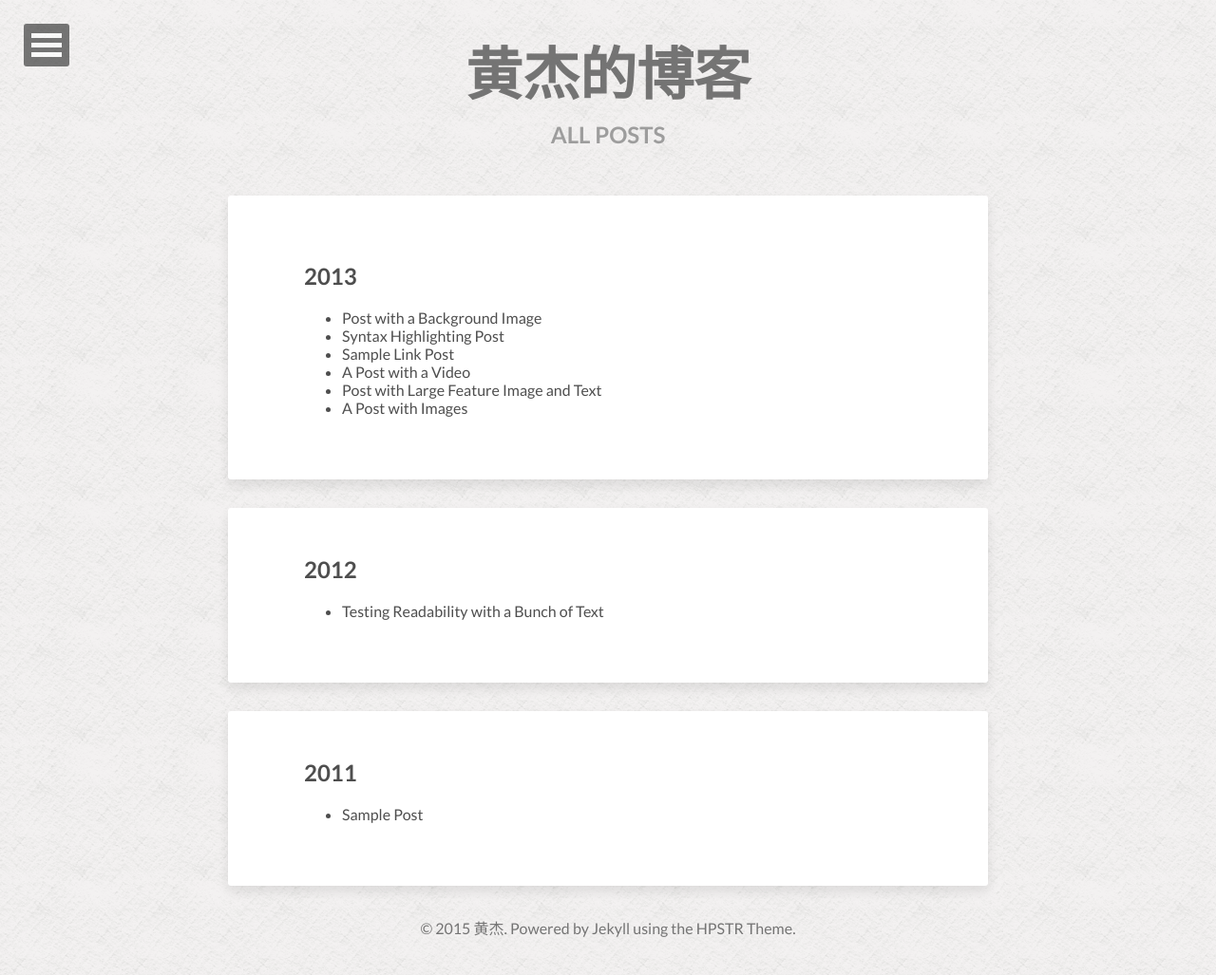
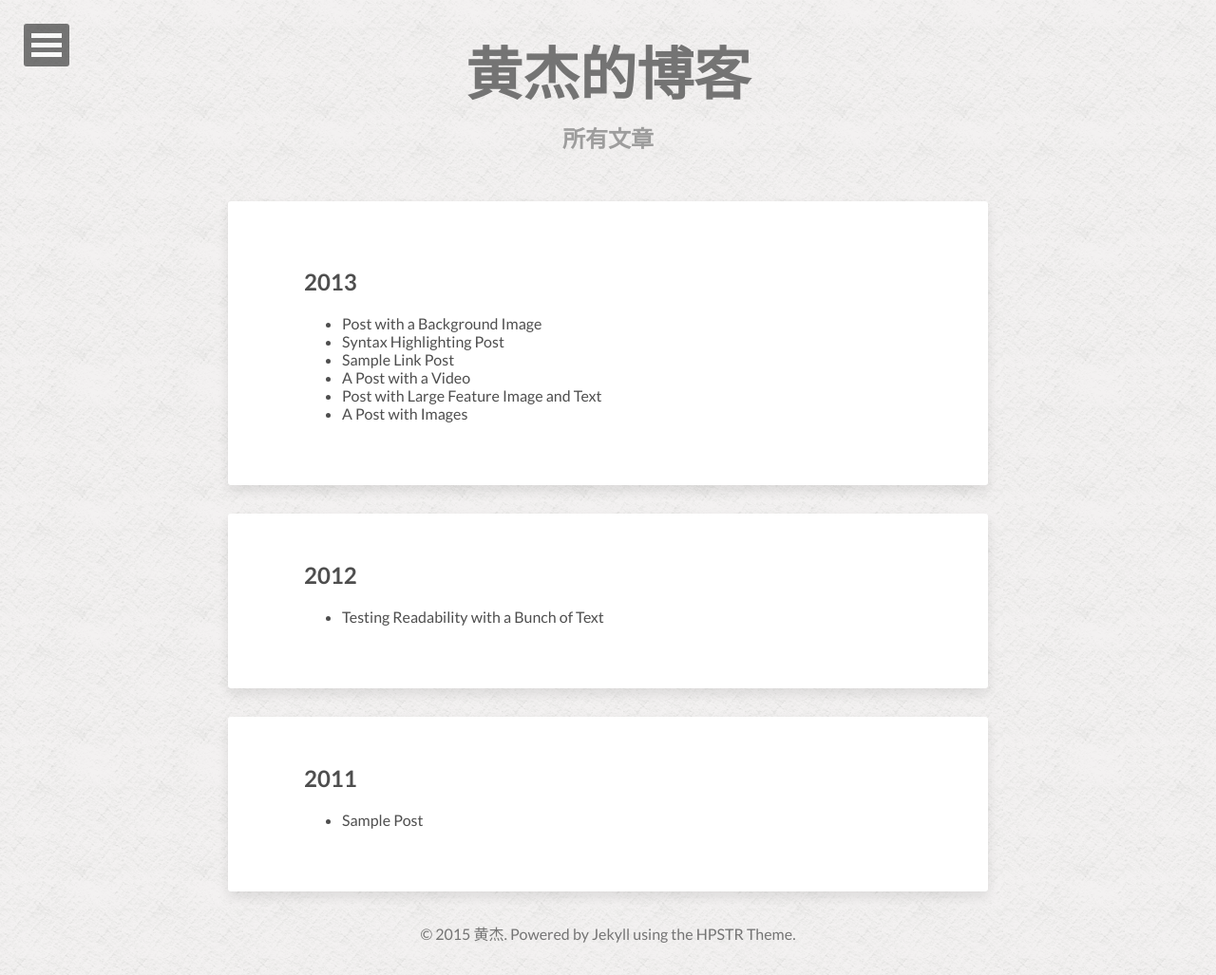
Before and after one commit to hj1984930/hj1984930.github.io, a Jekyll site: the page built from posts/index.html, in a window 1280 px wide. Shown: the whole page at 95% size. Built offline with Jekyll 4.4.1, drawn with Linux system fonts in a browser that asks for light colours; nearby versions of some CDN libraries.

Commit message:
modify posts and tags

```diff
--- a/posts/index.html
+++ b/posts/index.html
@@ -1,6 +1,6 @@
 ---
 layout: post-index
-title: All Posts
+title: 所有文章
 description: "An archive of posts."
 comments: false
 ---
--- a/tags/index.html
+++ b/tags/index.html
@@ -1,6 +1,6 @@
 ---
 layout: post-index
-title: Tag Archive
+title: 所有标签
 description: "An archive of posts sorted by tag."
 comments: false
 ---
```
